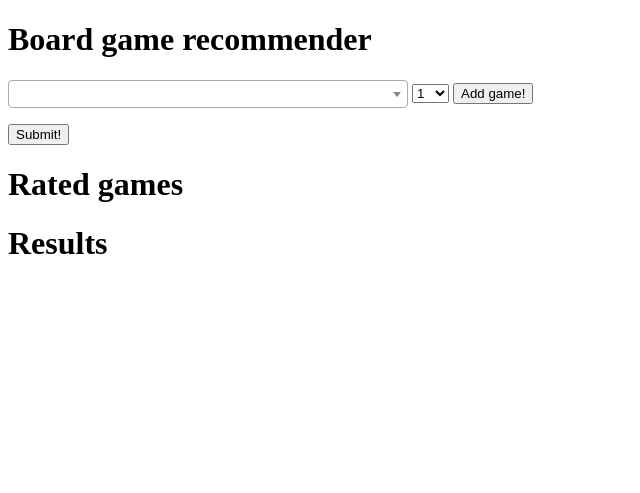
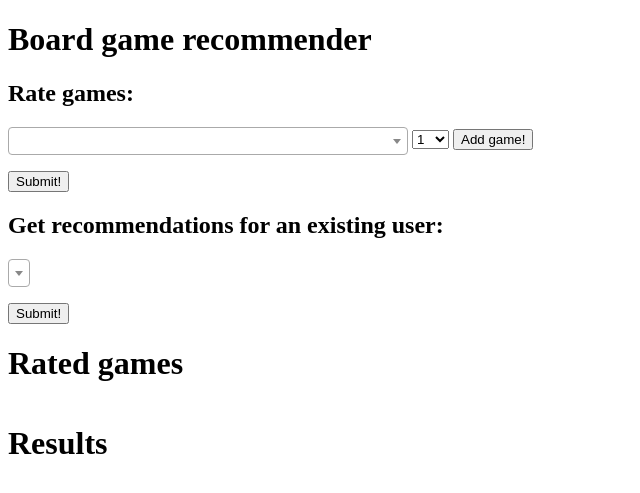
Before and after one commit to MadMac/tiets43-project-work-recommender, a Flask app: template templates/index.html in a window 1280 px wide. Shown: the top 493 px of the page, without its empty margins (0-640 px from the left). Run offline with Flask 2, Linux system fonts and the light colour scheme; the template is opened without the code that fills it, so the values that code supplies are empty.

Commit message:
Get recommendations for an existing user

```diff
--- a/page.py
+++ b/page.py
@@ -2,21 +2,24 @@ import numpy as np
 import json
 from collections import OrderedDict
 from game_recommender import GameRecommender
-import sys
-
+import itertools
 from flask import Flask, render_template, request
 app = Flask(__name__)
 
-reload(sys)
-sys.setdefaultencoding('utf8')
 
 @app.route("/")
 def main_page():
 	gameRecommender = GameRecommender()
 
 	allGames = OrderedDict(sorted(gameRecommender.game_indexes.items(), key=lambda t: t[0]))
+
+	allUsers = OrderedDict(sorted(itertools.islice(gameRecommender.user_indexes.items(), 1000), key=lambda t: t[0]))
+
+	print(len(allGames))
+	print(len(allUsers))
+
 	# print (gameRecommender.game_indexes)
-	return render_template('index.html', games=allGames)
+	return render_template('index.html', games=allGames, users=allUsers)
 
 @app.route("/get-recommendation", methods=["POST"])
 def get_recommendation():
@@ -51,5 +54,33 @@ def get_recommendation():
 	print (json.dumps(result_games))
 	return json.dumps(result_games)
 
+@app.route("/get-recommendation-user", methods=["POST"])
+def get_recommendation_user():
+	gameRecommender = GameRecommender()
+
+	selectedUser = request.get_json(force=True)
+	if len(selectedUser) > 0:
+		selectedUserString = selectedUser[0]['name']
+
+		r_games = gameRecommender.recommendations_by_username(selectedUserString, 10)
+
+		users_ratings = gameRecommender.data[gameRecommender.user_indexes[selectedUserString]]
+		# gamesRow = gameRecommender.user_indexes
+		users_games = []
+		for i in range(len(gameRecommender.games_list)):
+			if users_ratings[i] > 0:
+				users_game = (gameRecommender.games_list[i], users_ratings[i])
+				users_games.append(users_game)
+		result_games = []
+		for game in r_games:
+			game_tuple = (gameRecommender.games_list[game[0]], game[1])
+			result_games.append(game_tuple)
+
+		results = [result_games, users_games]
+		# print (results)
+		return json.dumps(results)
+	else:
+		return ""
+
 if __name__ == "__main__":
     app.run()
--- a/static/script.js
+++ b/static/script.js
@@ -1,5 +1,6 @@
 $(document).ready(function() {
     $('.game-selector').select2();
+    $('.user-selector').select2();
 });
 
 var allGames = [];
@@ -24,7 +25,7 @@ function addGame() {
 
     $('#list-games').empty();
     for (var i = 0; i < allGames.length; ++i) {
-        $('#list-games').append("<div>" + allGames[i][0] + ": " + allGames[i][2] + "</div>");
+        $('#list-games').append("<tr><td>" + allGames[i][0] + "</td><td>" + allGames[i][2] + "</td></tr>");
     }
 
 }
@@ -52,3 +53,28 @@ function getRecommendation() {
         console.log(allGames)
     });
 }
+
+function getRecommendationUser() {
+    jsonData = new Array();
+    userData = new Object();
+    userData.name = $('#user-selector option:selected').text();
+    jsonData.push(userData);
+
+    $.post("/get-recommendation-user", JSON.stringify(jsonData), function( data ) {
+        // console.log(data);
+        recommendationData = JSON.parse(data)[0];
+        usersGames = JSON.parse(data)[1];
+        // console.log(recommendationData)
+        $('#list-recommendations-list').empty();
+        for (var i = 0; i < recommendationData.length; i++) {
+            // console.log(recommendationData[i])
+            $('#list-recommendations-list').append("<tr><td>" + recommendationData[i][0] + "</td><td>" + recommendationData[i][1] + "</td></tr>");
+        }
+
+        $('#list-games').empty();
+        for (var i = 0; i < usersGames.length; i++) {
+            $('#list-games').append("<tr><td>" + usersGames[i][0] + "</td><td>" + usersGames[i][1] + "</td></tr>");
+        }
+        // console.log(allGames)
+    });
+}
--- a/templates/index.html
+++ b/templates/index.html
@@ -11,6 +11,7 @@
 <body>
 <h1>Board game recommender</h1>
 <div id="add-game-form">
+	<h2>Rate games:</h2>
 	<select class="game-selector" id="game-selector" name="game">
 		{% for key, value in games.items() %}
 			<option value="{{value}}">{{key}}</option>
@@ -27,13 +28,24 @@
 		<button type="button" onclick="getRecommendation()">Submit!</button>
 	</p>
 </div>
+<div id="select-user-form">
+	<h2>Get recommendations for an existing user:</h2>
+	<select class="user-selector" id="user-selector" name="user">
+		{% for key, value in users.items() %}
+			<option value="{{value}}">{{key}}</option>
+		{% endfor %}
+	</select>
+	<p>
+		<button type="button" onclick="getRecommendationUser()">Submit!</button>
+	</p>
+</div>
 <div id="list-games-container">
 	<h1>
 		Rated games
 	</h1>
-	<div id="list-games">
+	<table id="list-games">
 
-	</div>
+	</table>
 
 </div>
 <div id="list-recommendations">
```
